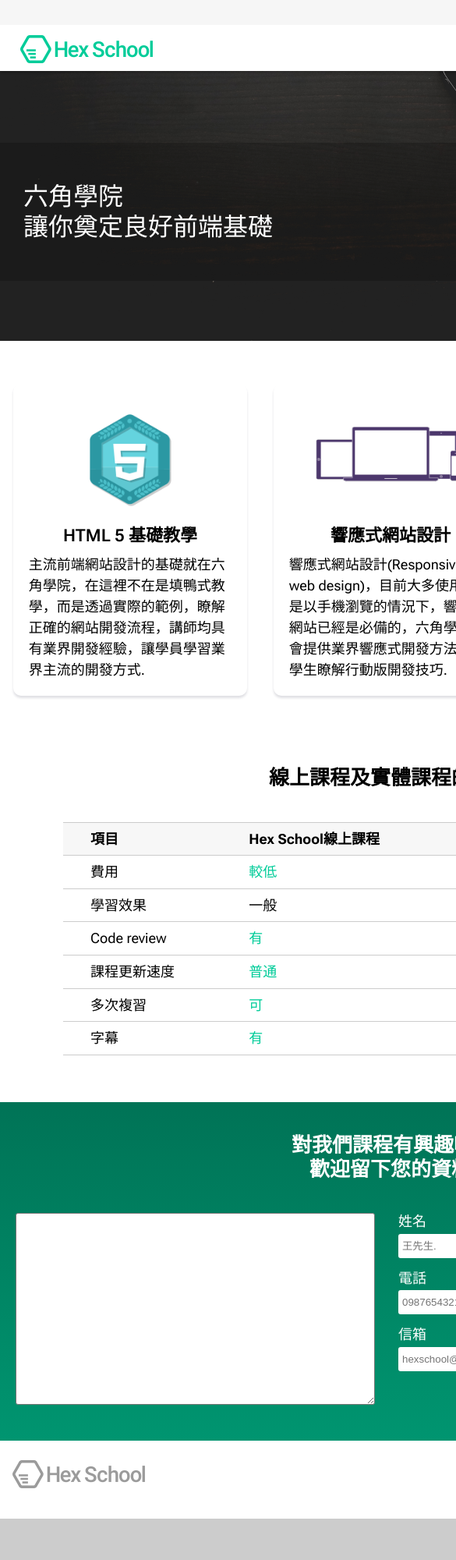
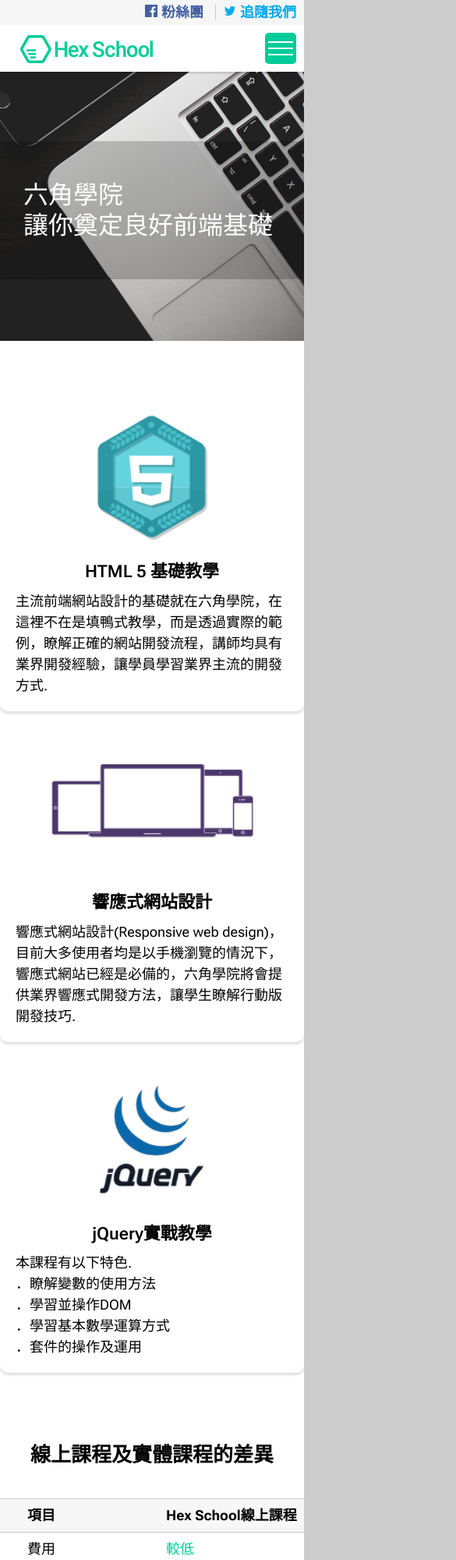
Before and after one commit to jason81508/HEXPROJECT-FLEX, a plain HTML site: page index.html in a window 390 px wide. Shown: the top 2000 px of the page at 78% size, 585 px wide, since content can reach past the window. Before the commit the page ends 1947 px from the top, so only its background shows below. Drawn offline with Linux system fonts and the light colour scheme.

Commit message:
rwd 5/13
ipad&mobile

```diff
--- a/css/style.css
+++ b/css/style.css
@@ -25,7 +25,6 @@ body {
     background-color: #ccc;
 }
 .main-container {
-    width: 1002px;
     max-width: 1002px;
     margin: 0 auto;
 }
@@ -46,6 +45,13 @@ body {
     margin: 50px 0px;
 }
 /* HEADER */
+#menu_control {
+    position: absolute;
+    opacity: 0;
+}
+.menu_btn {
+    display: none;
+}
 .header-social {
     display: flex;
     justify-content: flex-end;
@@ -108,6 +114,9 @@ body {
 .banner {
     position: relative;
 }
+.banner img {
+    width: 100%;
+}
 .banner h2 {
     width: 100%;
     padding: 50px 30px;
@@ -148,9 +157,13 @@ body {
     font-size: 26px;
     font-weight: bold;
 }
+.table {
+    white-space:nowrap;
+    overflow:scroll;
+}
 .table-info {
     margin: 0 auto;
-    width: 840px;
+    width: 85%;
     text-align: left;
 }
 .table-info tr {
@@ -240,9 +253,121 @@ body {
     right: 0;
     top: 25px;
     margin-right: 15px;
-
 }
 .footer-info p span {
     color: var(--text-pink-color);
     line-height: 1.5;
 }
+
+/* IPAD SCREEN */
+@media (max-width:768px) {
+    .menu_btn {
+        display: none;
+    }
+    .banner h2 {
+        padding: 20px 30px;
+        top: 20px;
+    }
+    .contact-info {
+        flex-wrap: wrap;
+        justify-content: center;
+        align-items: center;
+    }
+    .contact-text {
+        width: 100%;
+        text-align: center;
+    }
+    .contact-input {
+        width: 100%;
+    }
+}
+
+/* MOBILE SCREEN */
+@media (max-width:480px) {
+    .header {
+        position: relative;
+        z-index: 1;
+    }
+    .menu_btn {
+        width: 40px;
+        height: 40px;
+        background-color: var(--text-green-color);
+        display: block;
+        position: absolute;
+        border-radius: 5px;
+        top: 10px;
+        right: 10px;
+    }
+    .menu_btn span {
+        opacity: 0;
+        position: relative;
+    }
+    .menu_btn::before {
+        content: '';
+        position: absolute;
+        height: 2px;
+        left: 4px;
+        width: 32px;
+        background-color: #fff;
+        top: 0;
+        bottom: 0;
+        margin: auto;
+        box-shadow: 0px 8px 0px #fff, 0px -8px 0px #fff;
+    }
+    .header-nav {
+        width: 100%;
+        height: 50px;
+        background-color: rgba(0, 0, 0, 0.5);
+        display: flex;
+        justify-content: center;
+        align-items: center;
+        position: absolute;
+        top: 45px;
+        left: -100%;
+        transition: .5s;
+        z-index: 0;
+    }
+    .header-nav a {
+        font-size: 25px;
+    }
+    #menu_control:checked ~ .header .header-nav {
+        top: 45px;
+        left: 0;
+        z-index: 1;
+    }
+    .banner {
+        width:100%;
+        height: 346px;
+        background: no-repeat url(../images/banner.png) right center;
+        background-size: cover;
+        z-index: 0;
+    }
+    .banner img {
+        display: none;
+    }
+    .banner h2 {
+        padding: 50px 30px;
+        top: 90px;
+    }
+    .service-item {
+        width: 100%;
+    }
+    .contact-text textarea {
+        height: 246px;
+        width: 100%;
+        border-radius: 3px;
+    }
+    .footer-logo {
+        top: 0;
+        bottom: 0;
+        left: 0;
+        right: 0;
+    }
+    .footer-info {
+        top: 45px;
+        bottom: 0;
+        left: 0;
+        right: 0;
+        margin-left: 15px
+    }
+}
--- a/index.html
+++ b/index.html
@@ -28,10 +28,12 @@
     <div class="main-container">
 
         <!-- HEADER STAR -->
+        <input type="checkbox" id="menu_control">
         <ul class="header-social">
             <li><img src="images/facebookIcon.png" alt="hex-facebook"><a href="#" class="fb-icon pd-5">粉絲團</a></li>
             <li><img src="images/twitterIcon.png" alt="hex-twitter"><a href="#" class="tw-icon pd-5">追隨我們</a></li>
         </ul>
+        <label for="nav-bar"></label>
         <div class="header pd-5">
             <div class="header-logo">
                 <h1><a href="#">Hex school</a></h1>
@@ -41,6 +43,9 @@
                 <li><a href="#">產品介紹</a></li>
                 <li><a href="#">聯絡我們</a></li>
             </ul>
+            <label for="menu_control" class="menu_btn">
+                <span>選單</span>
+            </label>
         </div>
         <!-- HEADER END -->
 
@@ -75,7 +80,7 @@
                     </div>
                 </div>
             </div>
-            <div class="row">
+            <div class="row table">
                 <div class="page-title mg-40">
                     <h3>線上課程及實體課程的差異</h3>
                 </div>
```
